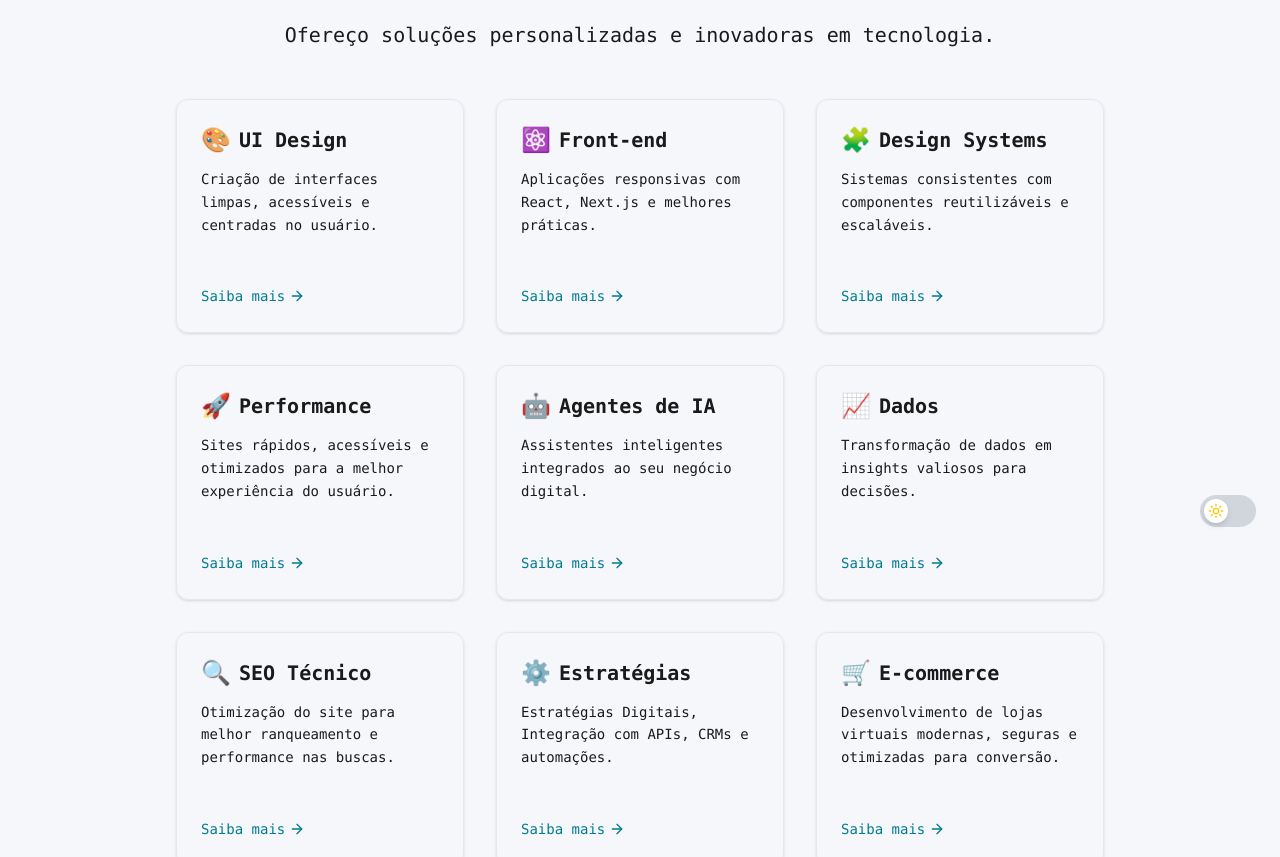
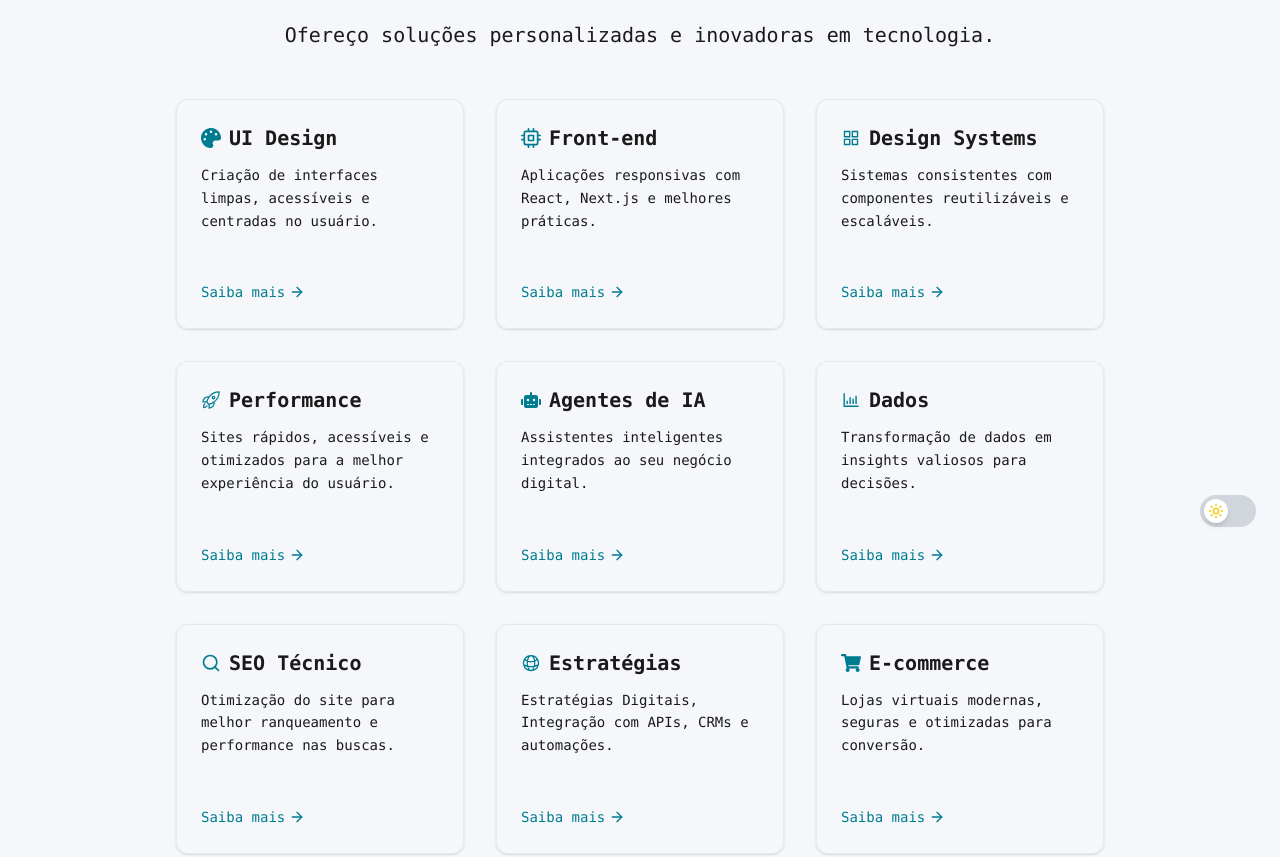
Before and after one commit to reginaldogomes/nextjs-developer-resume, a Next.js app: page /solutions in a window 1280 px wide. Shown: the part 242-1099 px from the top of the page. Built offline with nearby package versions, Linux system fonts and the light colour scheme.

Commit message:
feat: update AboutHome component summary for improved clarity and detail; enhance Services component icons for better visual representation

```diff
--- a/src/components/AboutHome.tsx
+++ b/src/components/AboutHome.tsx
@@ -7,7 +7,7 @@ import Link from 'next/link'
 const sobreData = {
   titulo: 'Sobre',
   resumo:
-    'Profissional com mais de 20 anos de experiência em tecnologia, especializado em design de interfaces e desenvolvimento web. Natural de Pirapora e residente em Belo Horizonte, está em formação em Gestão da TI, unindo visão estratégica a soluções digitais. Apaixonado por tecnologia, natureza e música.',
+    'Sou natural de Pirapora, Minas Gerais, tenho 45 anos e atualmente resido em Belo Horizonte. Atuo na área de tecnologia com ampla experiência em design de interfaces e desenvolvimento web front-end, participando de projetos voltados à criação de soluções digitais funcionais, seguras e bem estruturadas.',
   link: {
     href: '/about',
     texto: 'Saiba mais sobre mim',
--- a/src/components/Services.tsx
+++ b/src/components/Services.tsx
@@ -2,70 +2,73 @@
 
 import { motion } from 'framer-motion'
 import { Card } from '@/components/ui/card'
-import { Button } from '@/components/ui/button'
+import { FiArrowRight, FiCpu, FiSearch } from 'react-icons/fi'
+import { FaPalette, FaRobot, FaShoppingCart } from 'react-icons/fa'
+import { HiOutlineRocketLaunch, HiOutlineGlobeAlt } from 'react-icons/hi2'
+import { AiOutlineAppstore, AiOutlineBarChart } from 'react-icons/ai'
+import { MdOutlineDesignServices } from 'react-icons/md'
 import Link from 'next/link'
-import { FiArrowRight } from 'react-icons/fi'
 
 const services = [
   {
-    icon: '🎨',
+    icon: <FaPalette className="text-primary w-5 h-5" />,
     title: 'UI Design',
     description:
       'Criação de interfaces limpas, acessíveis e centradas no usuário.',
     link: '/servicos/ui-design',
   },
   {
-    icon: '⚛️',
+    icon: <FiCpu className="text-primary w-5 h-5" />,
     title: 'Front-end',
     description:
       'Aplicações responsivas com React, Next.js e melhores práticas.',
     link: '/servicos/frontend',
   },
   {
-    icon: '🧩',
+    icon: <AiOutlineAppstore className="text-primary w-5 h-5" />,
     title: 'Design Systems',
     description:
       'Sistemas consistentes com componentes reutilizáveis e escaláveis.',
     link: '/servicos/design-systems',
   },
   {
-    icon: '🚀',
+    icon: <HiOutlineRocketLaunch className="text-primary w-5 h-5" />,
     title: 'Performance',
     description:
       'Sites rápidos, acessíveis e otimizados para a melhor experiência do usuário.',
     link: '/servicos/performance-acessibilidade',
   },
   {
-    icon: '🤖',
+    icon: <FaRobot className="text-primary w-5 h-5" />,
     title: 'Agentes de IA',
     description: 'Assistentes inteligentes integrados ao seu negócio digital.',
     link: '/servicos/agentes-ia',
   },
   {
-    icon: '📈',
+    icon: <AiOutlineBarChart className="text-primary w-5 h-5" />,
     title: 'Dados',
     description: 'Transformação de dados em insights valiosos para decisões.',
     link: '/servicos/analise-dados',
   },
   {
-    icon: '🔍',
+    icon: <FiSearch className="text-primary w-5 h-5" />,
     title: 'SEO Técnico',
     description:
       'Otimização do site para melhor ranqueamento e performance nas buscas.',
     link: '/servicos/seo-tecnico',
   },
   {
-    icon: '⚙️',
+    icon: <HiOutlineGlobeAlt className="text-primary w-5 h-5" />,
     title: 'Estratégias',
     description:
       'Estratégias Digitais, Integração com APIs, CRMs e automações.',
     link: '/servicos/integracoes-web',
   },
   {
-    icon: '🛒',
+    icon: <FaShoppingCart className="text-primary w-5 h-5" />,
     title: 'E-commerce',
     description:
-      'Desenvolvimento de lojas virtuais modernas, seguras e otimizadas para conversão.',
+      'Lojas virtuais modernas, seguras e otimizadas para conversão.',
     link: '/servicos/ecommerce',
   },
 ]
@@ -85,7 +88,7 @@ export default function Services() {
             <Card className="p-6 h-full flex flex-col justify-between border border-border bg-card shadow-sm hover:shadow-md transition">
               <div>
                 <h3 className="text-xl font-semibold flex items-center gap-2 mb-3">
-                  <span className="text-2xl">{service.icon}</span>
+                  {service.icon}
                   {service.title}
                 </h3>
                 <p className="text-sm text-muted-foreground leading-relaxed">
```
